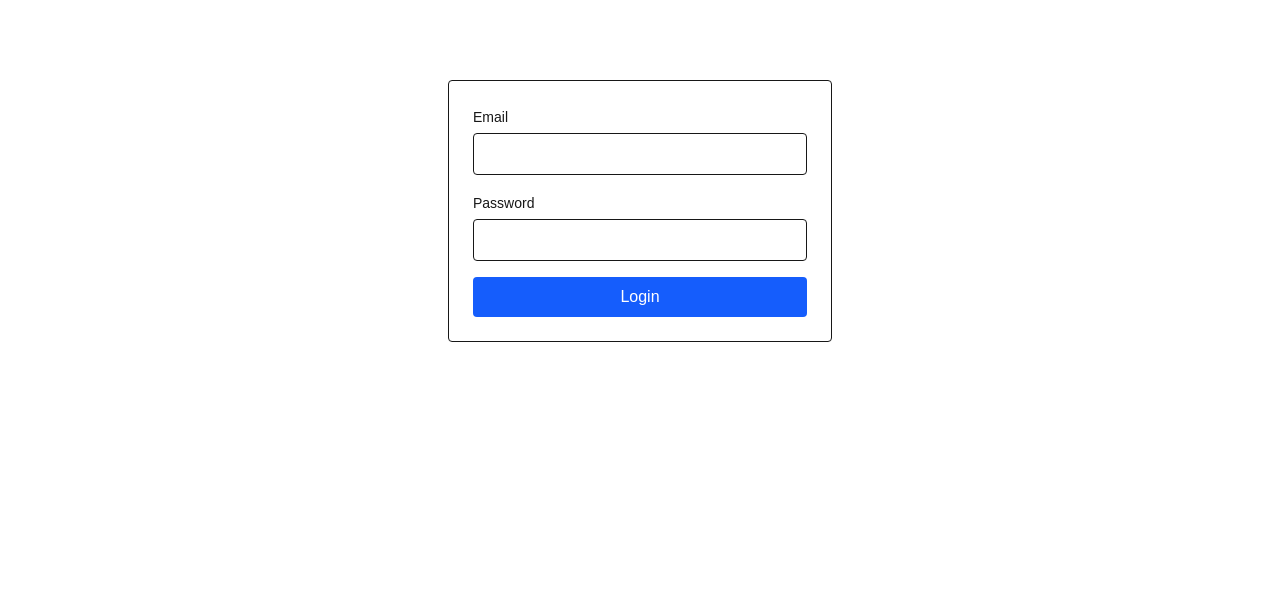
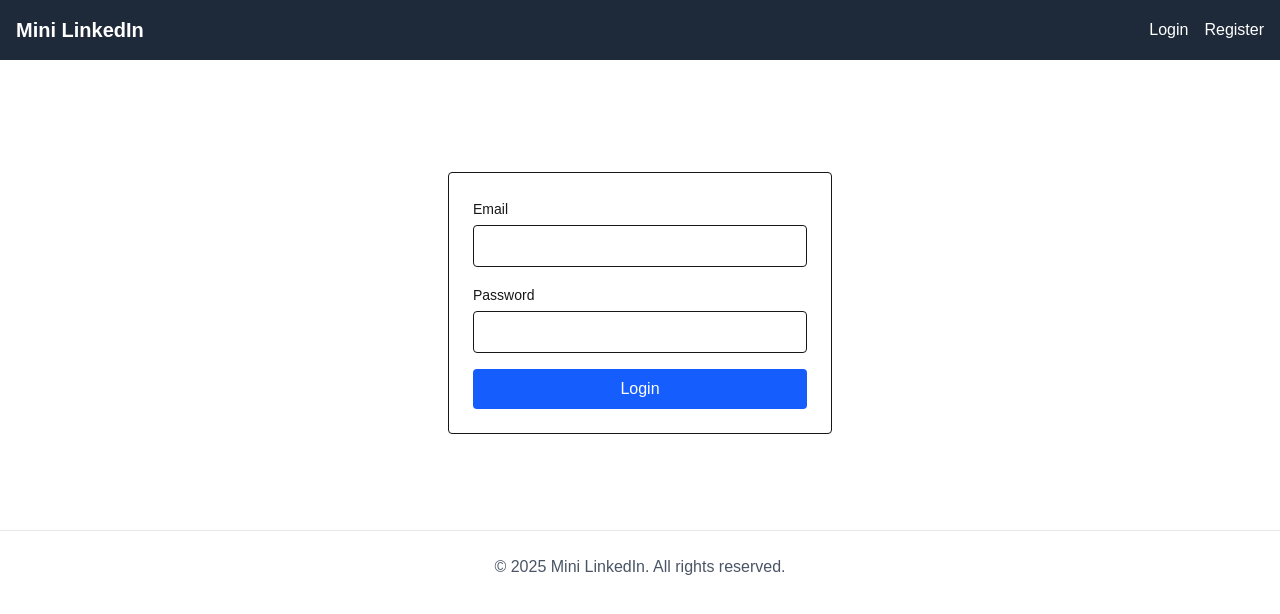
Before and after one commit to CHARANCHERRY123456/linked, a Next.js app in the folder frontend/: page /login in a window 1280 px wide. Shown: the top 614 px of the page. Built offline with nearby package versions, Linux system fonts and the light colour scheme; no server answers.

Commit message:
feat : add the navbar and improve the layout design

```diff
--- a/frontend/src/app/layout.tsx
+++ b/frontend/src/app/layout.tsx
@@ -1,6 +1,7 @@
 import './globals.css';
 import { ReactNode } from 'react';
 import { AuthProvider } from '@/context/authContext';
+import Navbar from '@/components/Navbar';
 
 export const metadata = {
    title : "Mini Linkedin",
@@ -10,9 +11,19 @@ export const metadata = {
 export default function RootLayout( {children} : {children : ReactNode} ){
   return (
     <html lang='en' >
-      <body className='bg-grey-100 text-grey-900'>
+      <body className='min-h-screen bg-gradient-to-br from-blue-50 to-indigo-100'>
         <AuthProvider>
-          {children}
+          <Navbar />
+          <main className='container mx-auto px-4 py-8'>
+            <div className='max-w-6xl mx-auto'>
+              {children}
+            </div>
+          </main>
+          <footer className='bg-white border-t border-gray-200 mt-16'>
+            <div className='container mx-auto px-4 py-6 text-center text-gray-600'>
+              <p>&copy; 2025 Mini LinkedIn. All rights reserved.</p>
+            </div>
+          </footer>
         </AuthProvider>
       </body>
     </html>
--- a/frontend/src/app/page.tsx
+++ b/frontend/src/app/page.tsx
@@ -6,16 +6,23 @@ import PostCard from "@/components/PostCard";
 import axiosClient from "@/utils/axiosClient";
 import { useAuth } from "@/context/authContext";
 import { useEffect, useState } from "react";
+import { useRouter } from "next/navigation";
 
 export default function HomePage() {
     const { user } = useAuth();
     const [posts, setPosts] = useState([]);
-    const [loading, setLoading] = useState(true);
+    const [loading, setLoading] = useState(false);
     const [error, setError] = useState("");
+    const router = useRouter();
 
     useEffect(() => {
+        if (!user) {
+          router.push("/login");
+        }
         async function fetchPosts() {
             try {
+                setLoading(true);
+                setError("");
                 const response = await axiosClient.get("/post");
                 setPosts(response.data);
             } catch (err) {
--- /dev/null
+++ b/frontend/src/components/Navbar.tsx
@@ -0,0 +1,38 @@
+"use client";
+
+import Link from "next/link";
+import { useAuth } from "@/context/authContext";
+import { useRouter } from "next/navigation";
+
+export default function Navbar() {
+    const { user, logout } = useAuth();
+    const router = useRouter();
+
+    const handleLogout = async () => {
+        await logout();
+        router.push("/login");
+    };
+
+    return (
+        <nav className="bg-gray-800 text-white p-4">
+            <div className="container mx-auto flex justify-between items-center">
+                <Link href="/" className="text-xl font-bold">Mini LinkedIn</Link>
+                <div>
+                    {user ? (
+                        <>
+                            <span className="mr-4">Welcome, {user.name}</span>
+                            <button onClick={handleLogout} className="bg-red-500 hover:bg-red-700 text-white font-bold py-2 px-4 rounded">
+                                Logout
+                            </button>
+                        </>
+                    ) : (
+                        <>
+                            <Link href="/login" className="mr-4">Login</Link>
+                            <Link href="/register">Register</Link>
+                        </>
+                    )}
+                </div>
+            </div>
+        </nav>
+    );
+}
```
